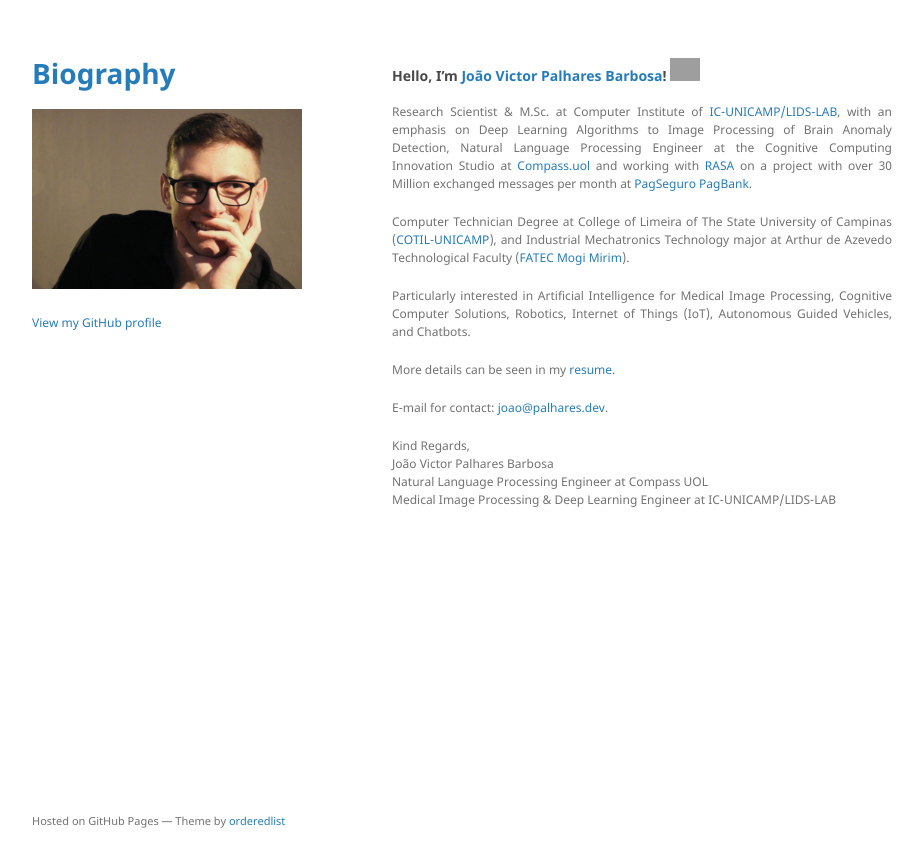
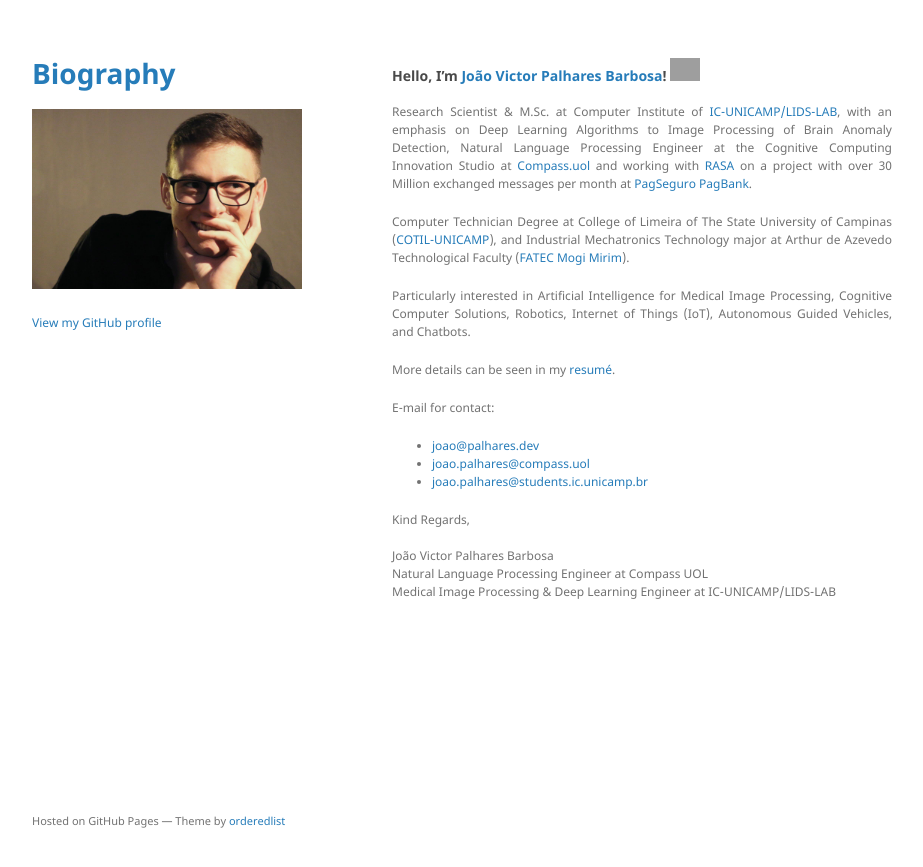
Before and after one commit to joaoavanzini/joaoavanzini.github.io, a Jekyll site: the page built from index.md, in a window 1280 px wide. Shown: the top 867 px of the page, without its empty margins (178-1101 px from the left). Built offline with Jekyll 4.4.1, drawn with Linux system fonts in a browser that asks for light colours; the repository's description, which GitHub fills in, is left out; our own code applies the rules of GitHub Pages for plain Markdown files; grey boxes are pictures that could not be loaded.

```diff
--- a/index.md
+++ b/index.md
@@ -11,9 +11,12 @@ Computer Technician Degree at College of Limeira of The State University of Camp
 Particularly interested in Artificial Intelligence for Medical Image Processing, Cognitive Computer Solutions, Robotics, Internet of Things (IoT), Autonomous Guided Vehicles, and Chatbots.
 
 
-More details can be seen in my [resume](./assets/src/resume.pdf).
+More details can be seen in my [resumé](./assets/src/resume.pdf).
 
-E-mail for contact: <a href="mailto:joao@palhares.dev">joao@palhares.dev</a>.
+E-mail for contact:
+- <a href="mailto:joao@palhares.dev">joao@palhares.dev</a><br>
+- <a href="mailto:joao.palhares@compass.uol">joao.palhares@compass.uol</a><br>
+- <a href="mailto:joao.palhares@students.ic.unicamp.br">joao.palhares@students.ic.unicamp.br</a>
 
 Kind Regards,<br>
 João Victor Palhares Barbosa<br>
```
